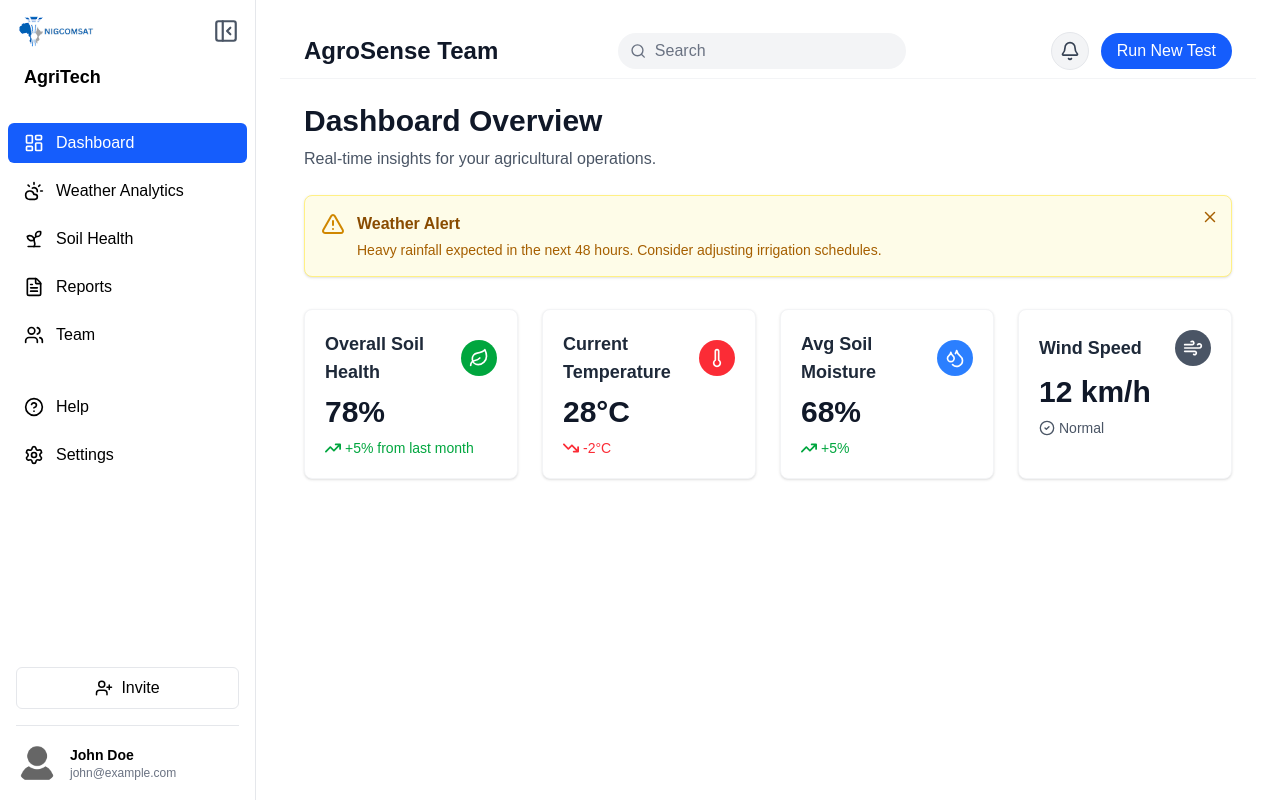
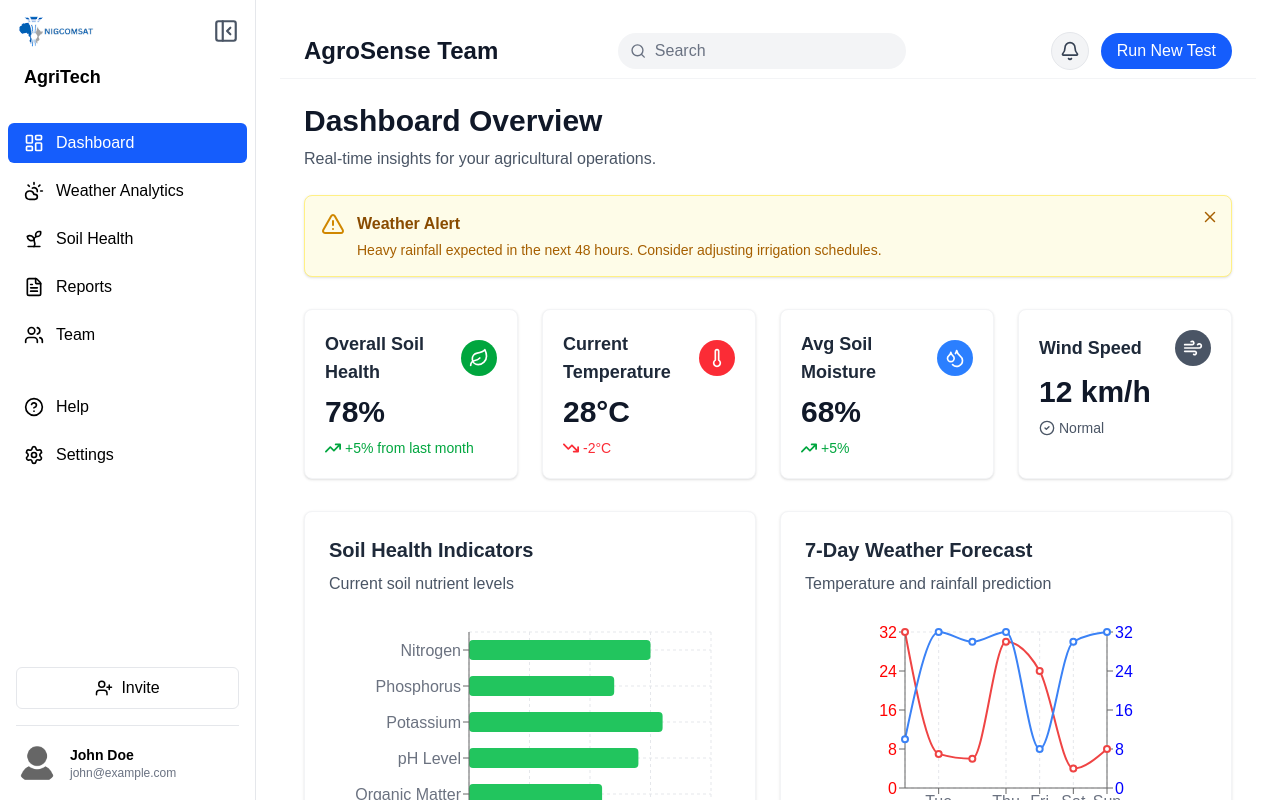
Before and after one commit to Agladima/nigcomsat, a Next.js app: page / in a window 1280 px wide. Built offline with nearby package versions, Linux system fonts and the light colour scheme.

Commit message:
more graph

```diff
--- a/src/components/Dashboard.tsx
+++ b/src/components/Dashboard.tsx
@@ -12,20 +12,50 @@ import {
   CircleCheck,
 } from "lucide-react";
 import { FaArrowTrendUp, FaArrowTrendDown } from "react-icons/fa6";
+import {
+  ResponsiveContainer,
+  BarChart,
+  Bar,
+  CartesianGrid,
+  XAxis,
+  YAxis,
+  Tooltip,
+  LineChart,
+  Line,
+  Legend,
+} from "recharts";
 
 export default function Dashboard() {
   const [showAlert, setShowAlert] = useState(true);
+
+  // Soil health data
+  const soilData = [
+    { name: "Nitrogen", value: 75 },
+    { name: "Phosphorus", value: 60 },
+    { name: "Potassium", value: 80 },
+    { name: "pH Level", value: 70 },
+    { name: "Organic Matter", value: 55 },
+  ];
+
+  // Weather data
+  const weatherData = [
+    { day: "Mon", temp: 32, rain: 10 },
+    { day: "Tue", temp: 7, rain: 32 },
+    { day: "Wed", temp: 6, rain: 30 },
+    { day: "Thu", temp: 30, rain: 32 },
+    { day: "Fri", temp: 24, rain: 8 },
+    { day: "Sat", temp: 4, rain: 30 },
+    { day: "Sun", temp: 8, rain: 32 },
+  ];
 
   return (
     <div className="p-0 m-0">
       {/* Top Navigation Bar */}
       <div className="flex items-center w-full px-6 py-2 border-b border-gray-100 bg-white">
-        {/* Left: Title */}
         <h1 className="text-2xl font-semibold text-gray-900 whitespace-nowrap">
           AgroSense Team
         </h1>
 
-        {/* Center: Search */}
         <div className="flex items-center bg-gray-100 rounded-full px-3 py-1.5 text-gray-500 w-72 mx-auto">
           <Search size={18} className="mr-2 text-gray-500" />
           <input
@@ -35,7 +65,6 @@ export default function Dashboard() {
           />
         </div>
 
-        {/* Right: Notification + Button */}
         <div className="flex items-center ml-6 space-x-3">
           <button className="p-2 bg-gray-100 rounded-full border border-gray-200 hover:bg-gray-200 transition">
             <Bell size={20} className="text-gray-700" />
@@ -49,7 +78,6 @@ export default function Dashboard() {
 
       {/* Dashboard Main Content */}
       <div className="p-6 bg-white">
-        {/* Dashboard Heading */}
         <h2 className="text-3xl font-bold text-gray-900 mb-2">
           Dashboard Overview
         </h2>
@@ -149,6 +177,97 @@ export default function Dashboard() {
             </div>
           </div>
         </div>
+
+        {/* --- Graph Cards --- */}
+        <div className="grid grid-cols-1 lg:grid-cols-2 gap-6 mt-8">
+          {/* Soil Health Indicators */}
+          <div className="bg-white rounded-lg shadow border border-gray-100 p-6">
+            <h3 className="text-xl font-semibold text-gray-800 mb-2">
+              Soil Health Indicators
+            </h3>
+            <p className="text-gray-600 mb-4">Current soil nutrient levels</p>
+            <ResponsiveContainer width="100%" height={250}>
+              <BarChart
+                layout="vertical"
+                data={soilData}
+                margin={{ top: 20, right: 20, left: 20, bottom: 20 }}
+              >
+                <CartesianGrid strokeDasharray="3 3" stroke="#e5e7eb" />
+                <XAxis
+                  type="number"
+                  domain={[0, 100]}
+                  tick={{ fill: "#6b7280" }}
+                />
+                <YAxis
+                  type="category"
+                  dataKey="name"
+                  tick={{ fill: "#6b7280" }}
+                  width={120}
+                />
+                <Tooltip />
+                <Bar
+                  dataKey="value"
+                  fill="#22c55e"
+                  barSize={20}
+                  radius={[4, 4, 4, 4]}
+                />
+              </BarChart>
+            </ResponsiveContainer>
+          </div>
+
+          {/* 7-Day Weather Forecast */}
+          <div className="bg-white rounded-lg shadow border border-gray-100 p-6">
+            <h3 className="text-xl font-semibold text-gray-800 mb-2">
+              7-Day Weather Forecast
+            </h3>
+            <p className="text-gray-600 mb-4">
+              Temperature and rainfall prediction
+            </p>
+            <ResponsiveContainer width="100%" height={250}>
+              <LineChart
+                data={weatherData}
+                margin={{ top: 20, right: 40, left: 40, bottom: 20 }}
+              >
+                <CartesianGrid strokeDasharray="3 3" stroke="#e5e7eb" />
+                <XAxis dataKey="day" tick={{ fill: "#6b7280" }} />
+                <YAxis
+                  yAxisId="left"
+                  orientation="left"
+                  domain={[0, 32]}
+                  tick={{ fill: "red" }}
+                />
+                <YAxis
+                  yAxisId="right"
+                  orientation="right"
+                  domain={[0, 32]}
+                  tick={{ fill: "blue" }}
+                />
+                <Tooltip />
+                <Legend />
+                <Line
+                  yAxisId="left"
+                  type="monotone"
+                  dataKey="temp"
+                  stroke="#ef4444"
+                  strokeWidth={2}
+                  dot={{ r: 3 }}
+                />
+                <Line
+                  yAxisId="right"
+                  type="monotone"
+                  dataKey="rain"
+                  stroke="#3b82f6"
+                  strokeWidth={2}
+                  dot={{ r: 3 }}
+                />
+              </LineChart>
+            </ResponsiveContainer>
+            <div className="flex justify-end mt-2 space-x-4">
+              <span className="text-blue-600 font-medium">Rainfall (mm)</span>
+              <span className="text-red-600 font-medium">Temp (°C)</span>
+            </div>
+          </div>
+        </div>
       </div>
     </div>
   );
```
